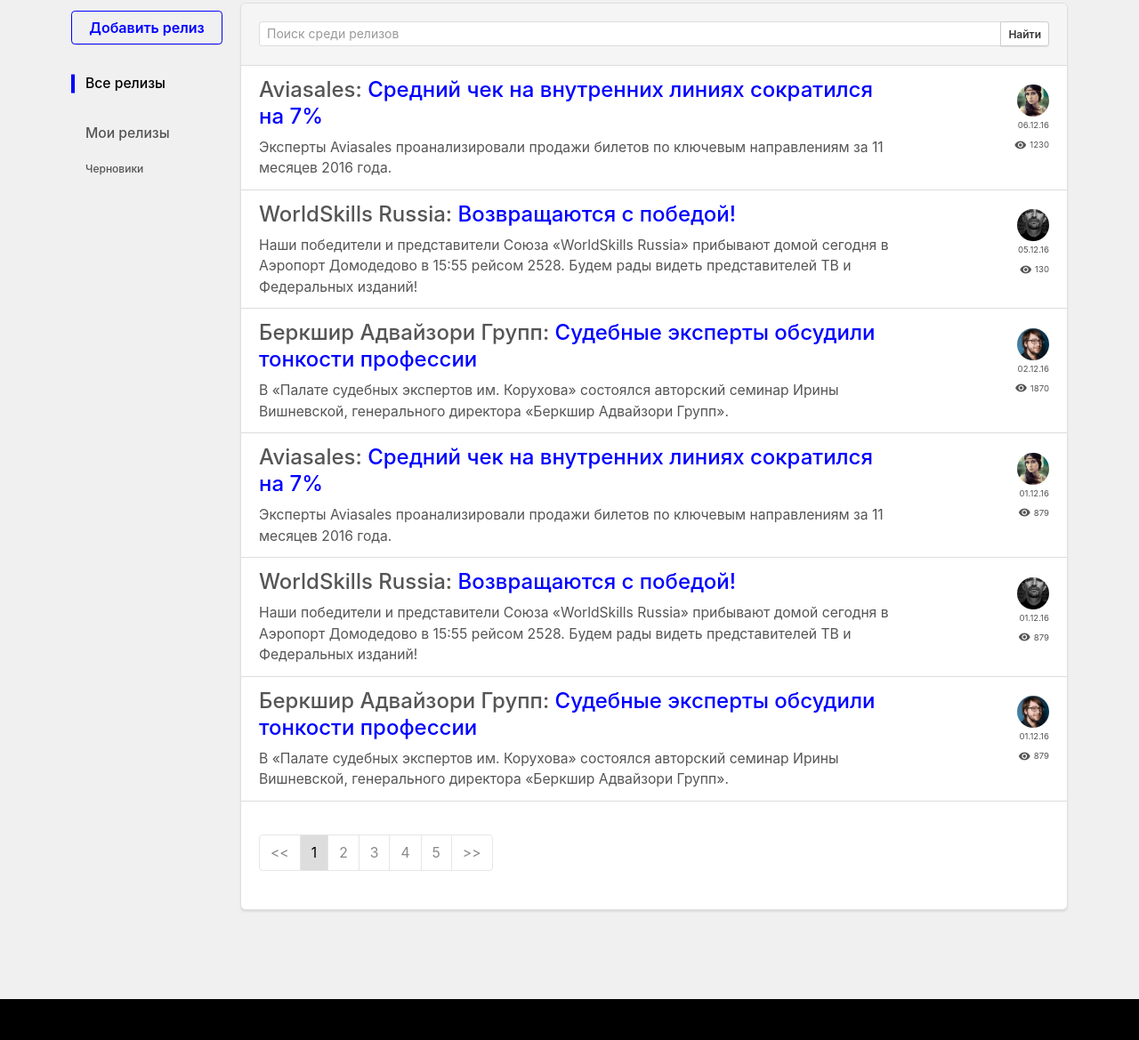
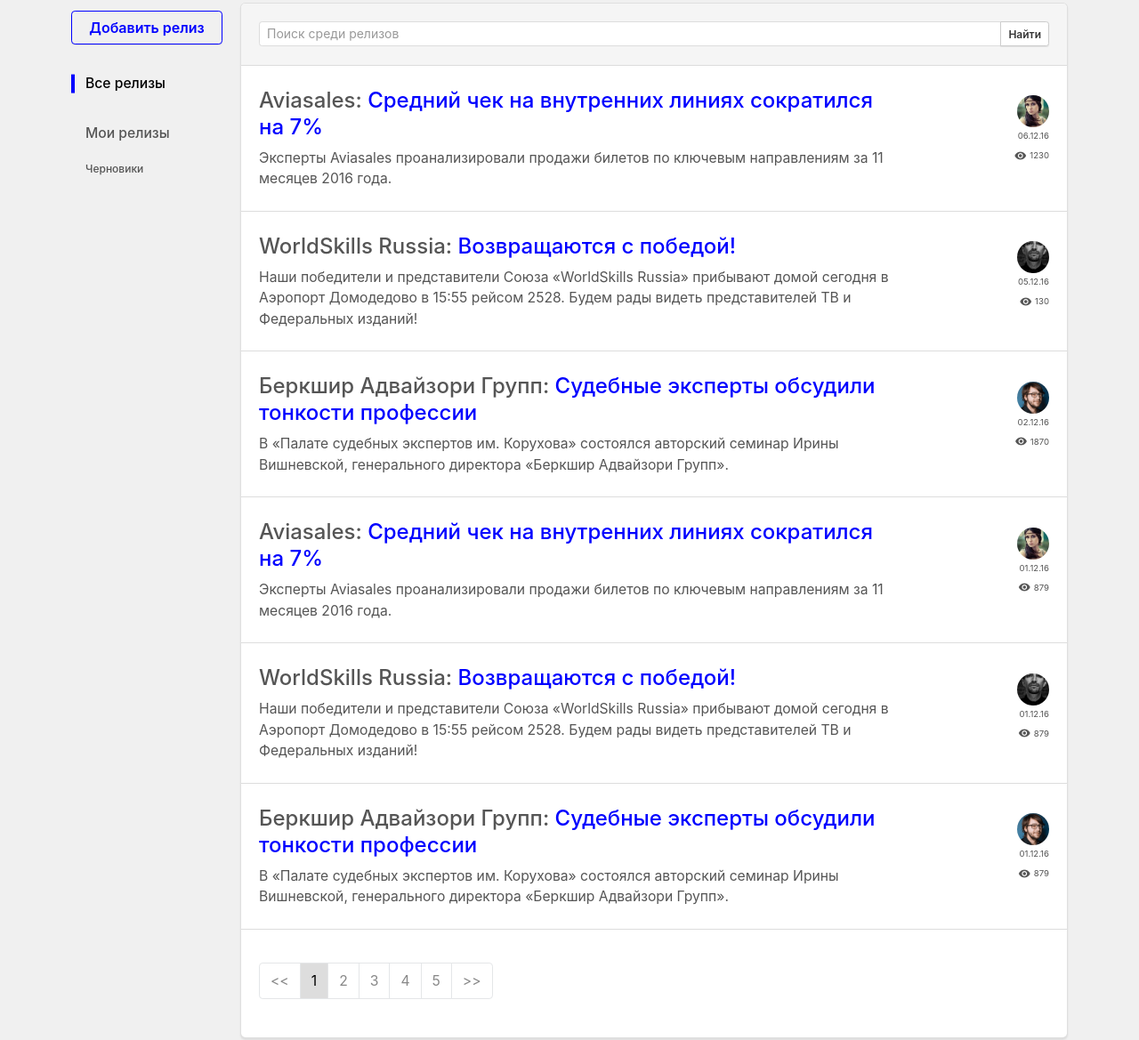
Before and after one commit to PhantomDC/pf2, a website: page releases.html in a window 1280 px wide. Shown: the part 117-1286 px from the top of the page at 89% size. Before the commit the page ends 1240 px from the top, so only its background shows below. Drawn offline with Linux system fonts and the light colour scheme.

Commit message:
releases polishing 2

```diff
--- a/releases.html
+++ b/releases.html
@@ -179,7 +179,7 @@
                             <ul class="list-group list-group-flush">
 
                                 <!-- Release 1 -->
-                                <div class="list-group-item text-gray">
+                                <div class="list-group-item py-2 text-gray">
 
                                     <div class="row">
 
@@ -217,7 +217,7 @@
                                 </div>
 
                                 <!-- Release 2 -->
-                                <div class="list-group-item text-gray">
+                                <div class="list-group-item py-2 text-gray">
 
                                     <div class="row">
 
@@ -255,7 +255,7 @@
                                 </div>
 
                                 <!-- Release 3 -->
-                                <div class="list-group-item text-gray">
+                                <div class="list-group-item py-2 text-gray">
 
                                     <div class="row">
 
@@ -294,7 +294,7 @@
                                 </div>
 
                                 <!-- Release 4 -->
-                                <div class="list-group-item text-gray">
+                                <div class="list-group-item py-2 text-gray">
 
                                     <div class="row">
 
@@ -332,7 +332,7 @@
                                 </div>
 
                                 <!-- Release 5 -->
-                                <div class="list-group-item text-gray">
+                                <div class="list-group-item py-2 text-gray">
 
                                     <div class="row">
 
@@ -370,7 +370,7 @@
                                 </div>
 
                                 <!-- Release 6 -->
-                                <div class="list-group-item text-gray">
+                                <div class="list-group-item py-2 text-gray">
 
                                     <div class="row">
 
@@ -417,7 +417,7 @@
                         <div class="tab-pane" id="releases-my">
 
                             <!-- Release 1 -->
-                            <div class="list-group-item text-gray trigger-show-hvr">
+                            <div class="list-group-item py-2 text-gray trigger-show-hvr">
 
                                 <div class="row">
 
@@ -479,7 +479,7 @@
                             </div>
 
                             <!-- Release 2 -->
-                            <div class="list-group-item text-gray trigger-show-hvr">
+                            <div class="list-group-item py-2 text-gray trigger-show-hvr">
 
                                 <div class="row">
 
@@ -541,7 +541,7 @@
                             </div>
 
                             <!-- Release 3 -->
-                            <div class="list-group-item text-gray trigger-show-hvr">
+                            <div class="list-group-item py-2 text-gray trigger-show-hvr">
 
                                 <div class="row">
 
@@ -608,7 +608,7 @@
                         <div class="tab-pane" id="releases-drafts">
 
                             <!-- Release 1 -->
-                            <div class="list-group-item text-gray trigger-show-hvr">
+                            <div class="list-group-item py-2 text-gray trigger-show-hvr">
 
                                 <div class="row">
 
```
